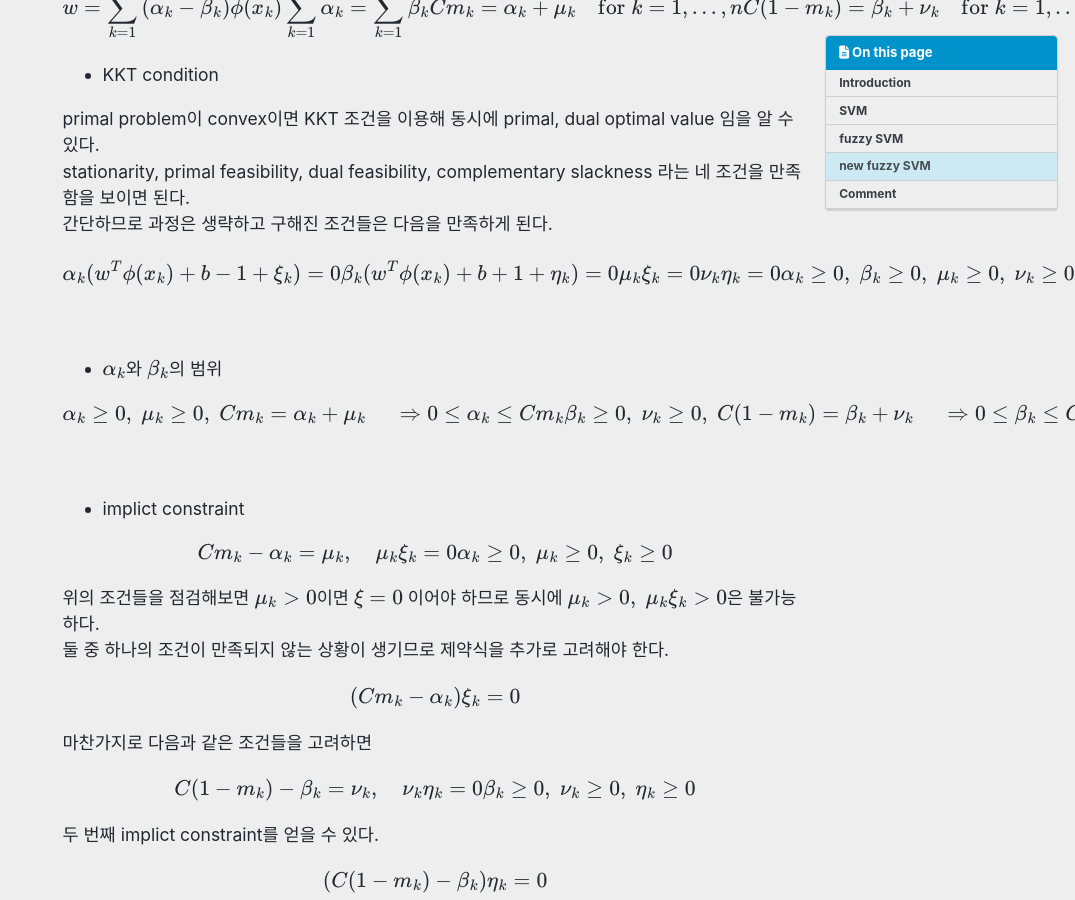
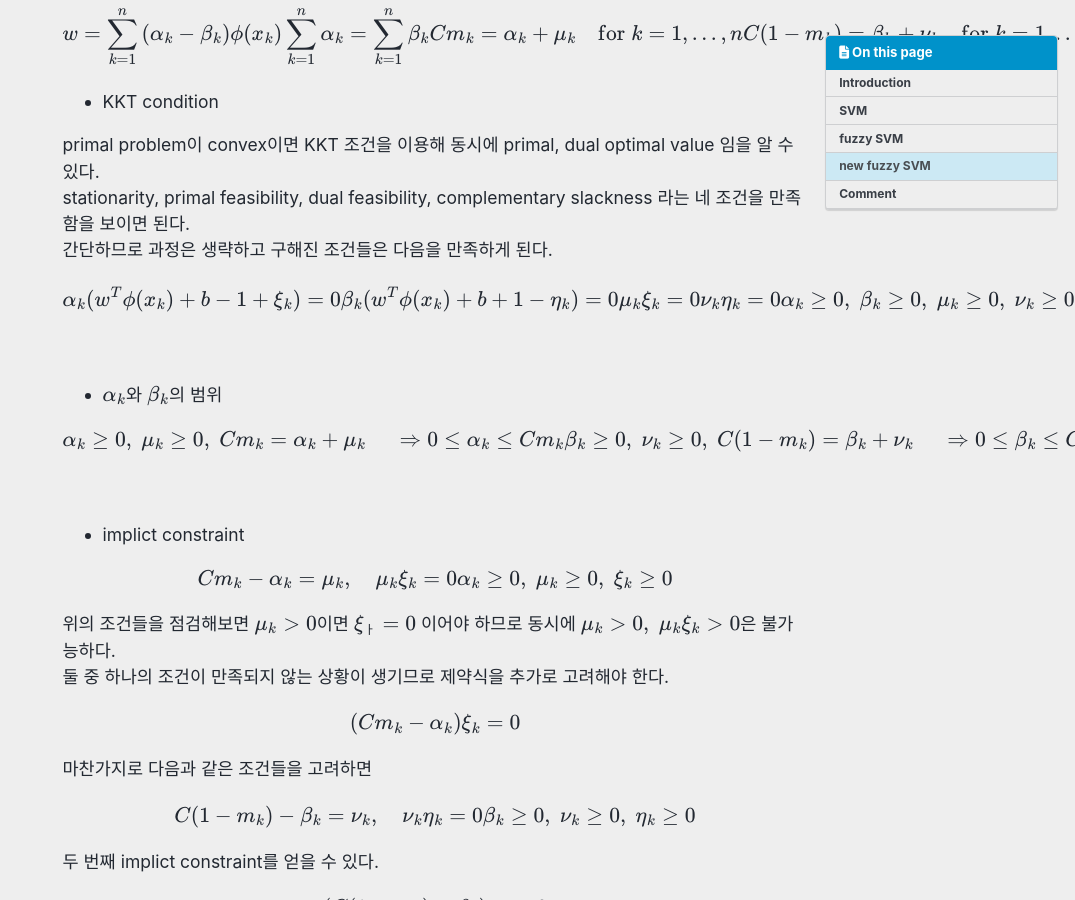
Before and after one commit to da-hyun-jeong/da-hyun-jeong.github.io, a Jekyll site: the page built from _posts/2021-07-11-test.md, in a window 1280 px wide and 900 px high, scrolled down 6017 px. Shown: the whole window, without its empty margins (205-1280 px from the left). Built offline with Jekyll 4.4.1, drawn with Linux system fonts in a browser that asks for light colours; cached includes are drawn as plain includes; nearby versions of some CDN libraries; formulas are drawn with MathJax 3; comment, search, counter and statistics services are not loaded; some of the changed text lies outside the part shown.

```diff
--- a/_posts/2021-07-11-test.md
+++ b/_posts/2021-07-11-test.md
@@ -9,7 +9,7 @@ author_profile: false
 date: 2021-08-20 19:40:00 -0000
 categories:
   - Credit Risk
-  - paper Review
+  - paper review
 tags:
   - Credit Risk Evaluation
   - Machine Learning
@@ -77,7 +77,7 @@ w^Tx^+ b = 1 \\
 $$
 
 
-이 식을 이용해서 Margin을 구하면 $2\mid\mid w \mid\mid_2$가 된다.
+이 식을 이용해서 Margin을 구하면 $2 / \mid\mid w \mid\mid_2$가 된다.
 
 
 $$
@@ -273,7 +273,7 @@ stationarity, primal feasibility, dual feasibility, complementary slackness 라
 
 $$
 \alpha_k(w^T\phi(x_k)+b-1+\xi_k)=0 \\
-\beta_k(w^T\phi(x_k)+b+1+\eta_k)=0 \\
+\beta_k(w^T\phi(x_k)+b+1-\eta_k)=0 \\
 \mu_k\xi_k=0 \\
 \nu_k\eta_k=0 \\
 \alpha_k \geq0, \; \beta_k \geq0, \; \mu_k \geq0, \; \nu_k \geq0, \; \xi_k \geq0, \; \eta_k \geq0
@@ -297,7 +297,7 @@ Cm_k-\alpha_k=\mu_k, \quad  \mu_k\xi_k=0 \\
 \alpha_k \geq0, \; \mu_k \geq0, \; \xi_k \geq0
 $$
 
-위의 조건들을 점검해보면  $\mu_k>0$이면 $\xi=0$ 이어야 하므로 동시에 $\mu_k>0 ,\;\mu_k\xi_k>0$은 불가능하다. <br>
+위의 조건들을 점검해보면  $\mu_k>0$이면 $\xi_ㅏ=0$ 이어야 하므로 동시에 $\mu_k>0 ,\;\mu_k\xi_k>0$은 불가능하다. <br>
 둘 중 하나의 조건이 만족되지 않는 상황이 생기므로 제약식을 추가로 고려해야 한다.
 
 $$ (Cm_k-\alpha_k)\xi_k=0 $$
```
Also changed, not shown: other parts of _posts/2021-07-11-test.md (+2 -2 lines).
